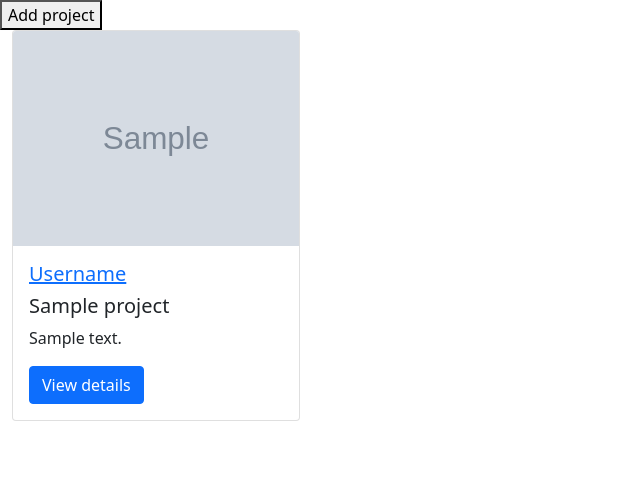
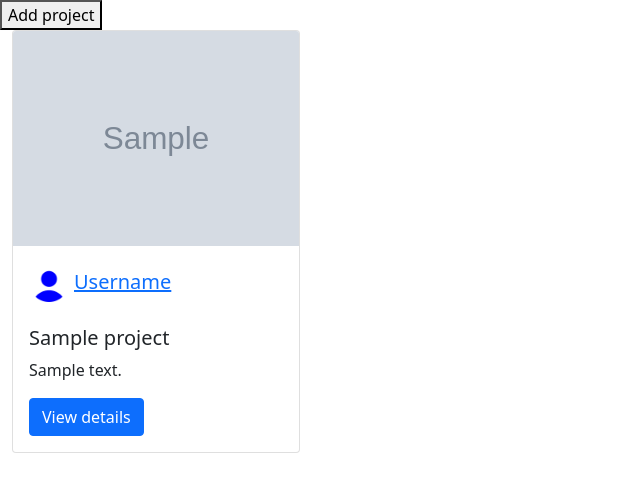
Before and after one commit to marianneneuts/2imd-development4-PHP, a PHP site: page / in a window 1280 px wide. Shown: the part 56-548 px from the top of the page, without its empty margins (0-640 px from the left). Run offline with PHP 8.4, Linux system fonts and the light colour scheme; the visitor is signed in with stand-in values (Sample User, id 1); tables that the repository leaves empty hold one stand-in row (values such as "Sample post"); grey boxes marked "Sample" are stand-in pictures.

Commit message:
feat: request profile (hard coded avatar & username)

```diff
--- a/css/style.css
+++ b/css/style.css
@@ -0,0 +1,13 @@
+.wrapper {
+    display: flex;
+    align-items: flex-end;
+}
+
+.card-avatar {
+    height: 40px;
+    width: 40px;
+}
+
+.card-user {
+    margin-left: 5px;
+}
--- a/index.php
+++ b/index.php
@@ -33,7 +33,11 @@
             <div class="card" style="width: 18rem;">
                 <img src="<?php echo htmlspecialchars($p['image']); ?>" class="card-img-top" alt="">
                 <div class="card-body">
-                    <h5 class="card-user"><?php echo("<a href='profile.php?user=". $p["userId"] ."'> ". "Username" ." </a>")?></h5>
+                    <div class="wrapper">
+                        <img src="profile_pictures/default.png" class="card-avatar" alt="">
+                        <h5 class="card-user"><?php echo("<a href='profile.php?user=". $p["userId"] ."'> ". "Username" ." </a>")?></h5>
+                    </div>
+                    <br>
                     <h5 class="card-title"><?php echo htmlspecialchars($p['title']); ?></h5>
                     <p class="card-text"><?php echo htmlspecialchars($p['description']); ?></p>
                     <a href="project.php?projectId=<?php echo $p["id"]; ?>" class="btn btn-primary">View details</a>
```
